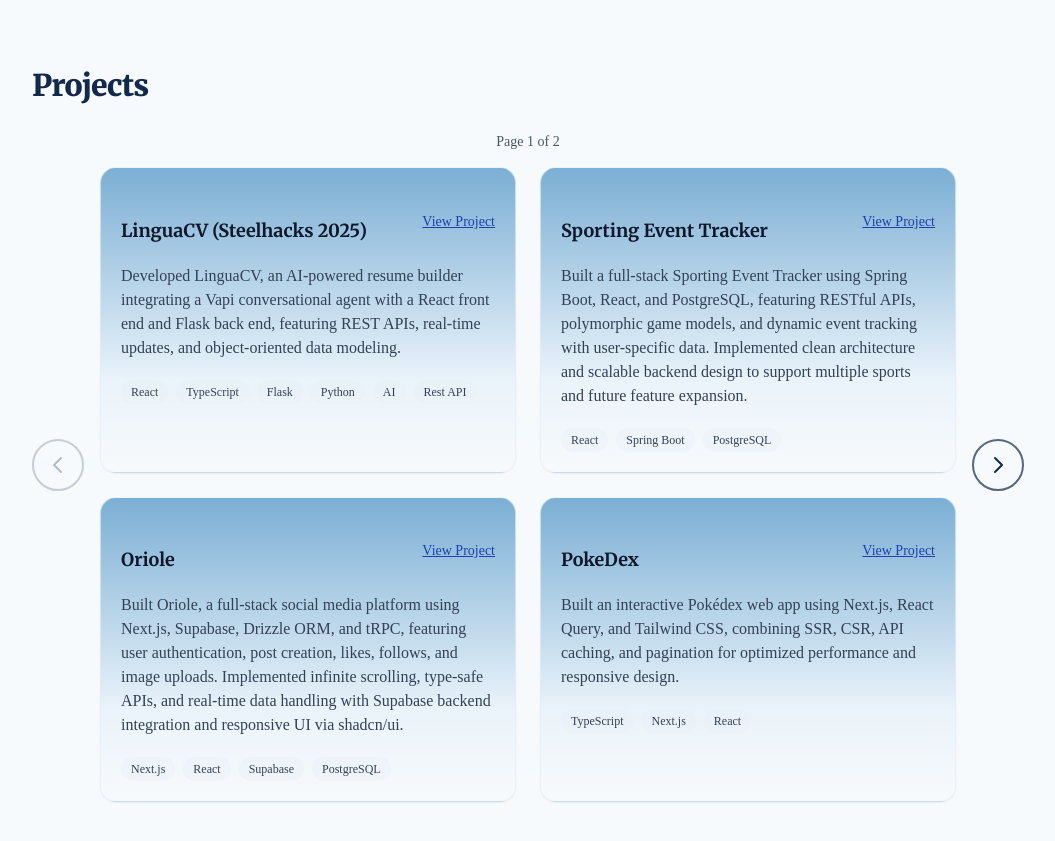
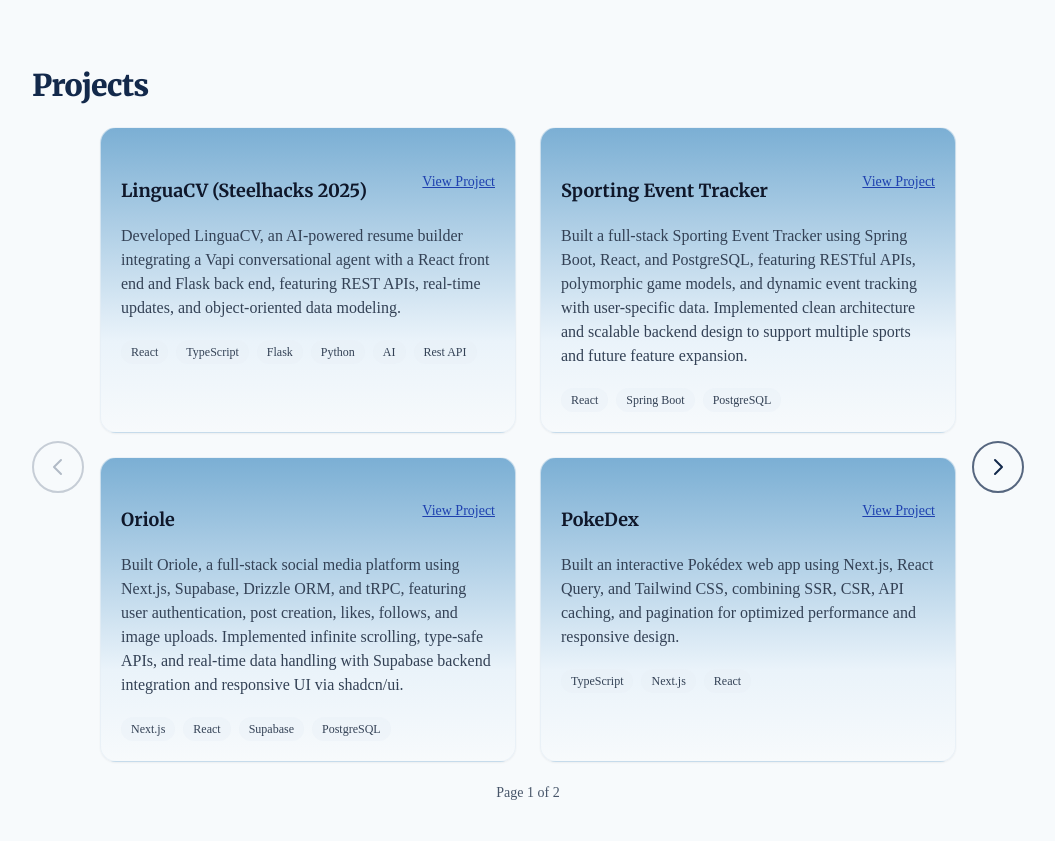
Before and after one commit to saikothapalli16/portfolio, a Next.js app: page / in a window 1280 px wide. Shown: the part 2640-3481 px from the top of the page, without its empty margins (112-1167 px from the left). Built offline with nearby package versions, Linux system fonts and the light colour scheme.

Commit message:
fixed ui in projects section

```diff
--- a/pages/index.tsx
+++ b/pages/index.tsx
@@ -64,7 +64,14 @@ export default function Home() {
   const scrollTo = (id: string) => {
     const el = document.getElementById(id);
     if (!el) return;
-  const y = el.getBoundingClientRect().top + window.scrollY - 40; // decreased offset for more scroll
+    // Ensure the Projects section's title (h2) sits closer to the top beneath the sticky header
+    const headerEl = document.querySelector("header") as HTMLElement | null;
+    const headerHeight = headerEl?.offsetHeight ?? 80; // h-20 ≈ 80px
+
+    // For Projects, align to the h2 inside the section; fallback to section element
+    const targetEl = id === "work" ? (el.querySelector("h2") as HTMLElement | null) ?? el : el;
+    const gap = id === "work" ? headerHeight + 8 : 40; // tighter placement for Projects
+    const y = targetEl.getBoundingClientRect().top + window.scrollY - gap;
     window.scrollTo({ top: y, behavior: "smooth" });
   };
 
@@ -305,15 +312,6 @@ export default function Home() {
 
             {/* Cards grid */}
             <div className="flex-1">
-              {/* Page indicator (moved above grid so it's always visible on first page) */}
-              {projectsTotalPages > 1 && (
-                <div className="text-center mb-3">
-                  <span className="text-xs sm:text-sm text-slate-600">
-                    Page {projectsPage} of {projectsTotalPages}
-                  </span>
-                </div>
-              )}
-
               <div className="grid gap-6 grid-cols-1 sm:grid-cols-2">
                 {currentProjects.map((project, index) => (
                 <article
@@ -365,6 +363,14 @@ export default function Home() {
               ))}
             </div>
 
+            {/* Page indicator */}
+            {projectsTotalPages > 1 && (
+              <div className="text-center mt-4">
+                <span className="text-sm text-slate-600">
+                  Page {projectsPage} of {projectsTotalPages}
+                </span>
+              </div>
+            )}
           </div>
 
             {/* Right arrow */}
```
